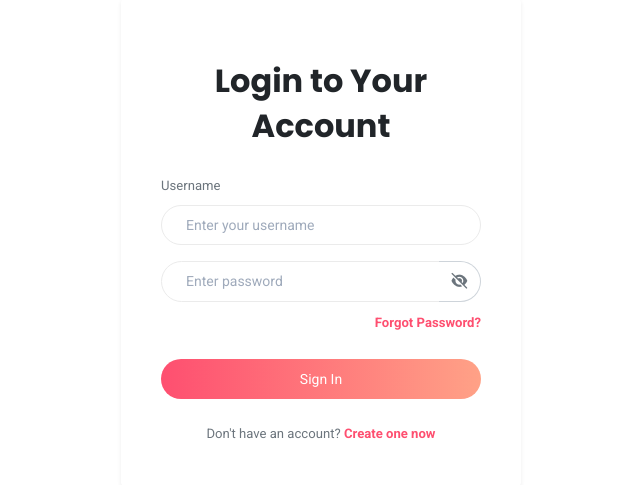
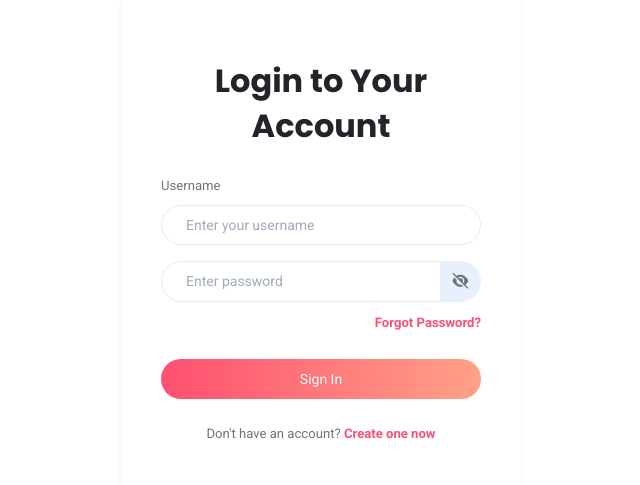
Before and after one commit to atonu-a/inkwell, a Django app: page /login/ in a window 1280 px wide. Shown: the part 89-574 px from the top of the page, without its empty margins (319-959 px from the left). Run offline with Django 5.2, Linux system fonts and the light colour scheme; style sheets or scripts are compiled from the project's sources; some libraries are stand-ins or nearby versions.

Commit message:
feat: update button styling for password toggle in login form

```diff
--- a/static/js/main.js
+++ b/static/js/main.js
@@ -177,7 +177,7 @@ document.querySelectorAll(".input-group").forEach((group) => {
    });
 
    // --- Back Button Error Fixer ---
-   // Browser window pageshow event check korbe page-ta cache memory theke asche কিনা
+
    window.addEventListener("pageshow", function (event) {
      if (event.persisted) {
        // Jodi cache/history theke page load hoy, tobey sob button reset hobe
--- a/templates/login.html
+++ b/templates/login.html
@@ -40,7 +40,7 @@
 
                     <!-- কাস্টম স্টাইলসহ বাটন -->
                     <button class="btn btn-password-toggle" type="button"
-                        style="border: 1px solid #ced4da; border-left: none; background: #fff; color: #6c757d;">
+                        style="border-left: none; background: #e8f0fe; color: #6c757d;">
                         <i class="fa-solid fa-eye-slash togglePasswordIcon"></i>
                     </button>
                 </div>
```
